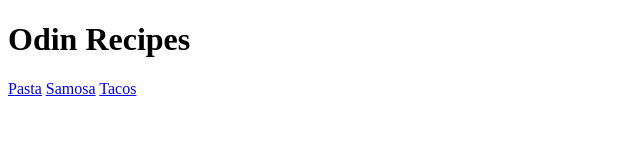
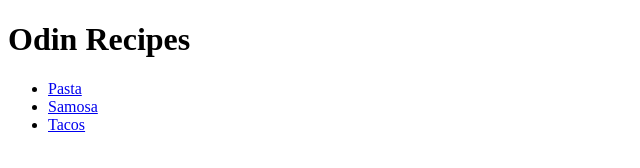
Before and after one commit to DSingh80899/odin-recipes, a plain HTML site: page index.html in a window 1280 px wide. Shown: the whole page, without its empty margins (0-640 px from the left). Drawn offline with Linux system fonts and the light colour scheme.

Commit message:
Added a list to manage the recipes

```diff
--- a/index.html
+++ b/index.html
@@ -7,8 +7,10 @@
 </head>
 <body>
     <h1>Odin Recipes</h1>
-    <a href="recipes/pasta.html">Pasta</a>
-    <a href="recipes/samosa.html">Samosa</a>
-    <a href="recipes/tacos.html">Tacos</a>
+    <ul>
+        <li><a href="recipes/pasta.html">Pasta</a></li>
+        <li><a href="recipes/samosa.html">Samosa</a></li>
+        <li><a href="recipes/tacos.html">Tacos</a></li>
+    </ul>
 </body>
 </html>
```
